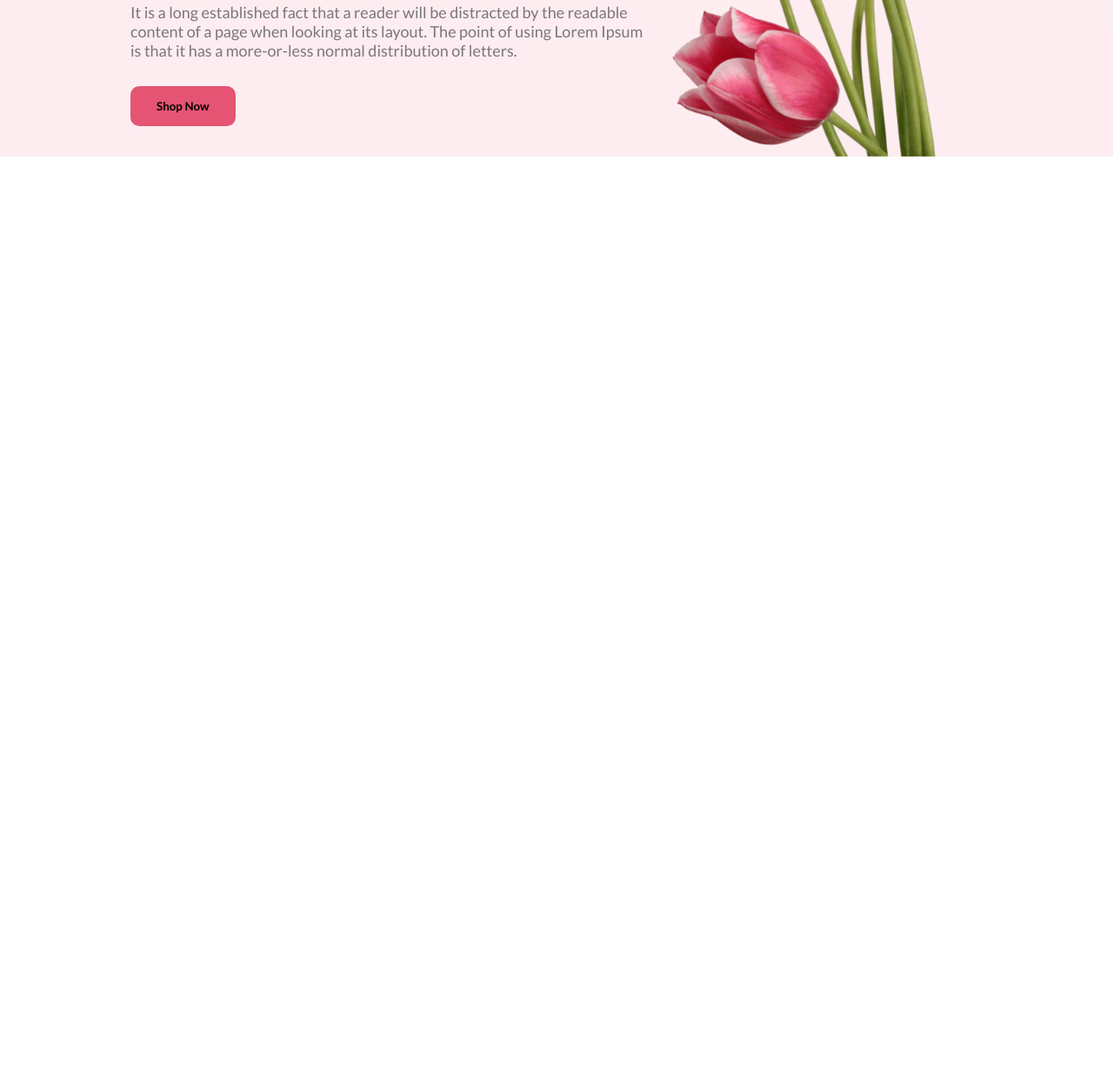
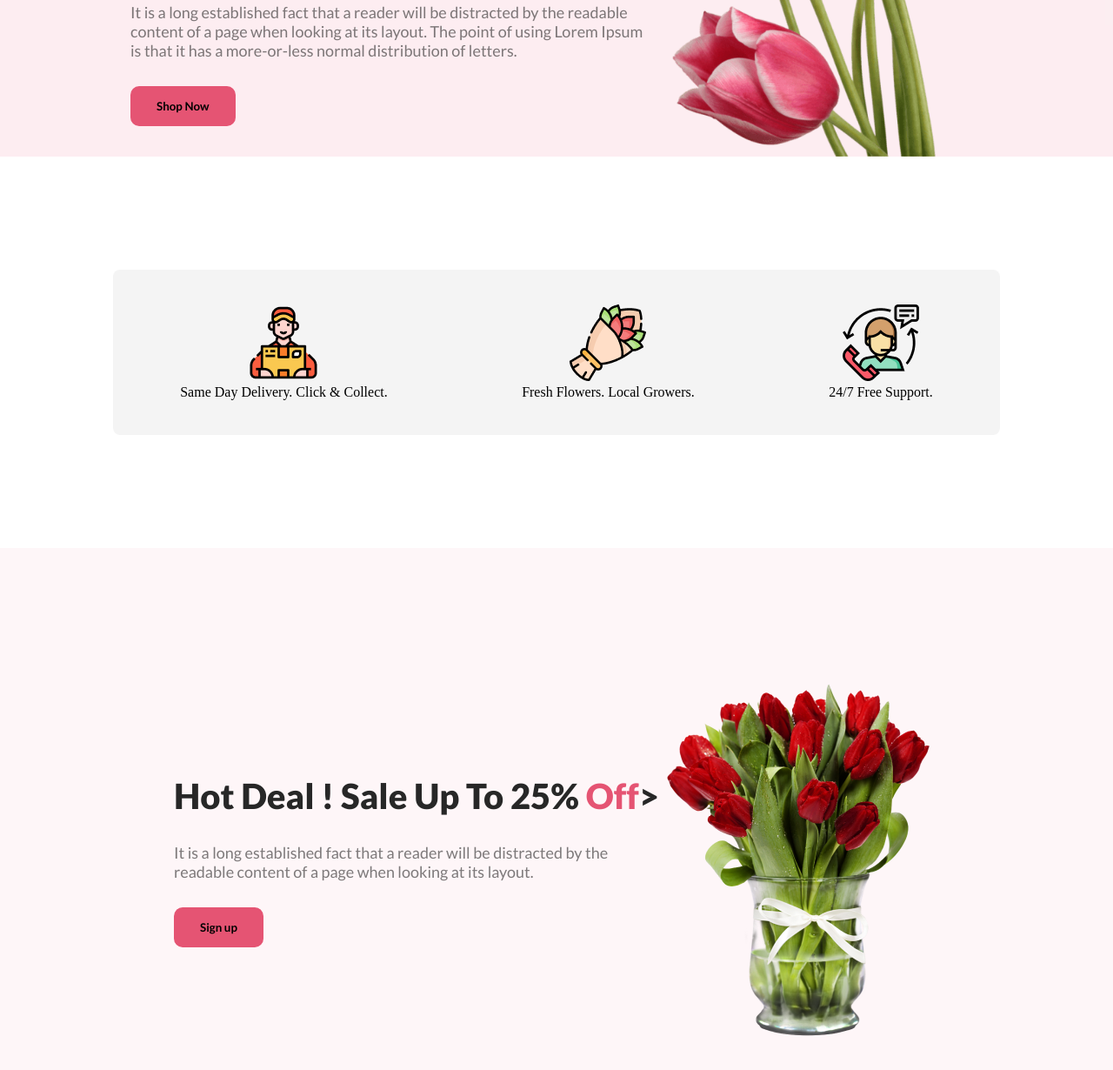
Before and after one commit to moshiurbd1/flower-shop, a plain HTML site: page index.html in a window 1280 px wide. Shown: the part 480-1710 px from the top of the page at 87% size. Before the commit the page ends 800 px from the top, so only its background shows below. Drawn offline with Linux system fonts and the light colour scheme.

Commit message:
discount section added

```diff
--- a/index.html
+++ b/index.html
@@ -24,9 +24,62 @@
     </header>
     <main>
         <!-- Flower feature section start -->
+        <!-- <section>
+            <div class="feature-section">
+            <div class="flower-feature">
+                <h3 class="flower-feature-title">Our Featured Flowers</h3>
+                <p class="flower-feature-description">It is a long established fact that a reader will be distracted by the readable content of a page when looking at its layout.</p>
+            </div>
+            <div class="feature-flower">
+                <div class="feature-pic bg-color1">
+                    <img src="Flower-asset/pngwing 6.png" alt="">
+                    <a href="">Pink Flower Tree</a>
+                </div>
+                <div class="feature-pic bg-color2">
+                    <img src="Flower-asset/pngwing 5.png" alt="">
+                    <a href="">Pink Flower Tree</a>
+                </div>
+                <div class="feature-pic bg-color3">
+                    <img src="Flower-asset/pngwing 7.png" alt="">
+                    <a href="">Pink Flower Tree</a>
+                </div>
+            </div>
+
+        </div>
+        </section> -->
+
+        <!-- Delivery and support section start -->
         <section>
+            <div class="delivery-and-support-section">
+                <div class="delivery-and-support">
+                    <img src="Flower-asset/Group 57.png" alt="">
+                    <p class="support-description">Same Day Delivery. Click & Collect.</p>
+                </div>
+                <div class="delivery-and-support">
+                    <img src="Flower-asset/Group 58.png" alt="">
+                    <p class="support-description">Fresh Flowers. Local Growers.</p>
+                </div>
+                <div class="delivery-and-support">
+                    <img src="Flower-asset/Group 59.png" alt="">
+                    <p class="support-description">24/7 Free Support.</p>
+                </div>
 
+            </div>
         </section>
+        <!-- Delivery and support section end -->
+
+        <!-- Discount section start -->
+        <section>
+            <div class="discount-section">
+            <div class="discount-content">
+                <h3 class="discount-title">Hot Deal ! Sale Up To 25% <span>Off</span>></h3>
+                <p class="discount-description">It is a long established fact that a reader will be distracted by the readable content of a page when looking at its layout.</p>
+                <button class="btn-primary">Sign up</button>
+            </div>
+            <img src="Flower-asset/pngwing 8.png" alt="">
+        </div>
+        </section>
+        <!-- Discount section end -->
     </main>
     <footer>
 
--- a/style.css
+++ b/style.css
@@ -39,3 +39,86 @@
     width: 500px;
 }
 /* banner related style end */
+
+/* flower feature related style start*/
+/* main .feature-section{
+    margin-top: 130px;
+}
+.flower-feature{
+    text-align: center;
+}
+
+.flower-feature-title{
+
+    font-family: lato;
+    font-size: 40px;
+    font-weight: bold;
+    color: #272727;
+    margin-bottom: 20px;
+}
+.flower-feature-description{
+
+    font-family: lato;
+    font-weight: 400;
+    font-size: 18px;
+    color: rgba(39, 39, 39, 0.60);
+}
+
+.feature-flower{
+    display: flex;
+    justify-content: center;
+    align-items: center;
+
+}
+.feature-pic{
+    width: 464px;
+    height: 538px;
+    border-radius: 300px 300px 0px 0px;
+ background: rgba(167, 33, 98, 0.15)
+}
+.feature-pic img{
+    width: 310px;
+   height: 428px;
+} */
+/* delivey and support section related style */
+.delivery-and-support-section{
+    margin: 130px;
+    display: flex;
+    justify-content: space-around;
+    border-radius: 8px;
+    background: rgba(39, 39, 39, 0.05);
+}
+.delivery-and-support{
+   text-align: center;
+    padding: 40px 60px;
+}
+/* Discount section related style */
+.discount-section{
+    margin-top: 130px;
+    display: flex;
+    justify-content: space-around;
+    align-items: center;
+    background: rgba(229, 84, 115, 0.05);
+    padding: 150px 200px;
+}
+.discount-title{
+    color: #272727;
+    font-family: Lato;
+    font-size: 40px;
+    font-weight: 800;
+    margin-bottom: 30px;
+}
+.discount-title> span{
+    color: #E55473;
+}
+.discount-section> img{
+    width: 318px;
+    height: 420px;
+}
+.discount-description{
+    color: rgba(39, 39, 39, 0.60);
+    font-family: Lato;
+    font-size: 18px;
+    font-weight: 400;
+    margin-bottom: 30px;
+}
```
